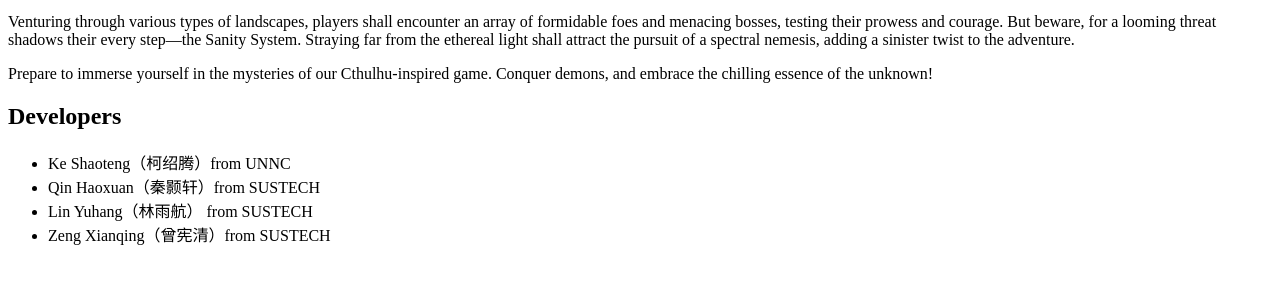
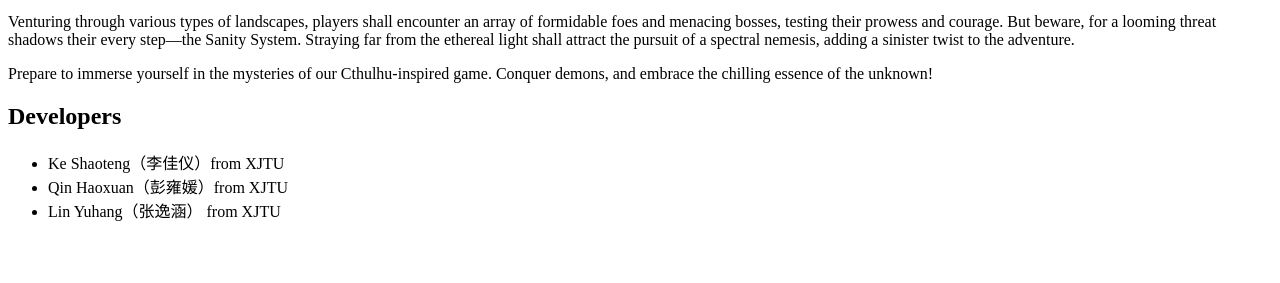
Before and after one commit to makabakamak/-Falling-Dream.github.io, a plain HTML site: page index.html in a window 1280 px wide. Shown: the part 119-402 px from the top of the page. Drawn offline with Linux system fonts and the light colour scheme.

Commit message:
Update index.html

```diff
--- a/index.html
+++ b/index.html
@@ -12,10 +12,10 @@
     <p>Prepare to immerse yourself in the mysteries of our Cthulhu-inspired game. Conquer demons, and embrace the chilling essence of the unknown!</p>
     <h2>Developers</h2>
     <ul>
-        <li>Ke Shaoteng（柯绍腾）from UNNC</li>
-        <li>Qin Haoxuan（秦颢轩）from SUSTECH</li>
-        <li>Lin Yuhang（林雨航） from SUSTECH</li>
-        <li>Zeng Xianqing（曾宪清）from SUSTECH</li>
+        <li>Ke Shaoteng（李佳仪）from XJTU</li>
+        <li>Qin Haoxuan（彭雍媛）from XJTU</li>
+        <li>Lin Yuhang（张逸涵） from XJTU</li>
+
     </ul>
 </body>
 </html>
```
